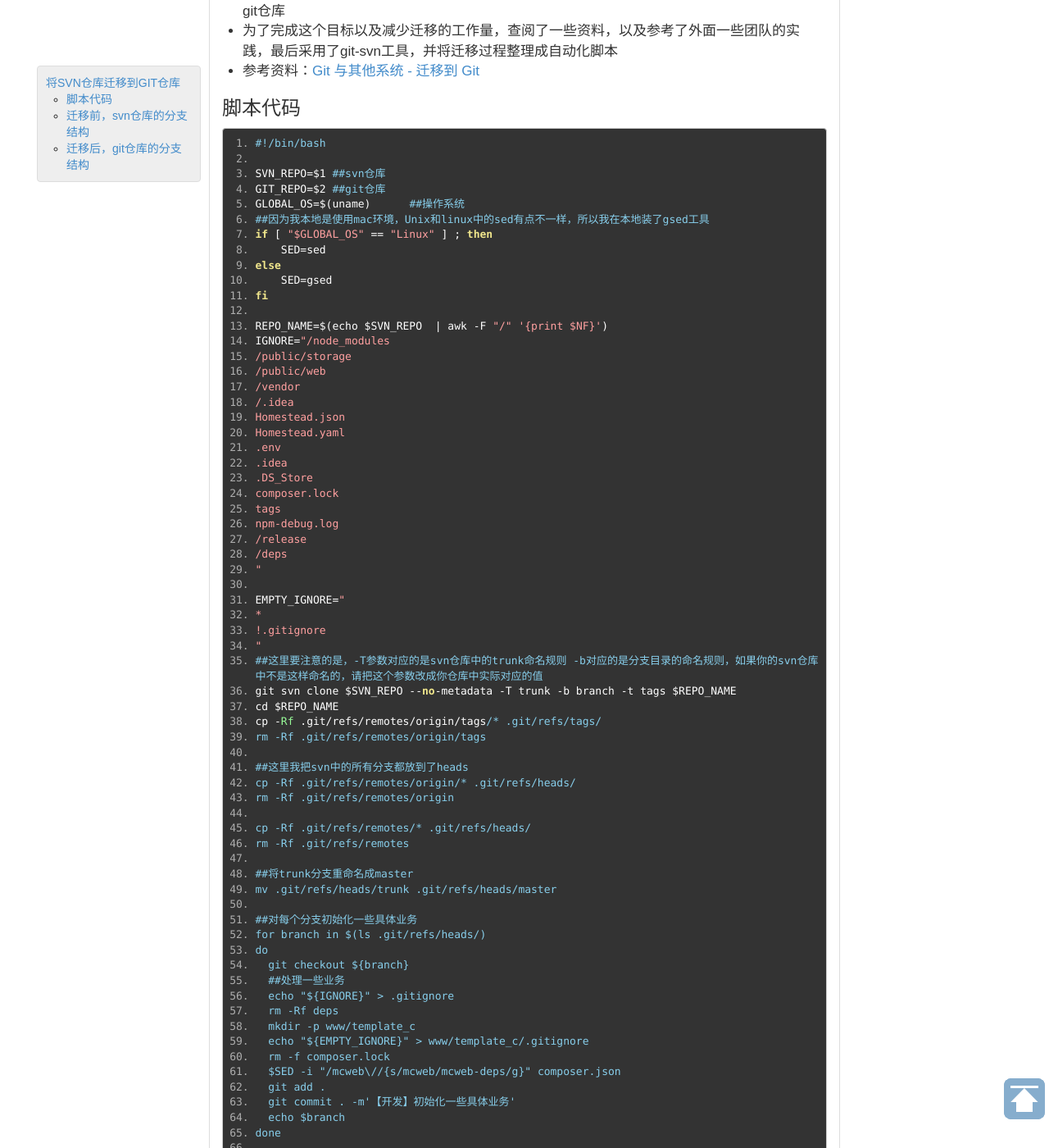
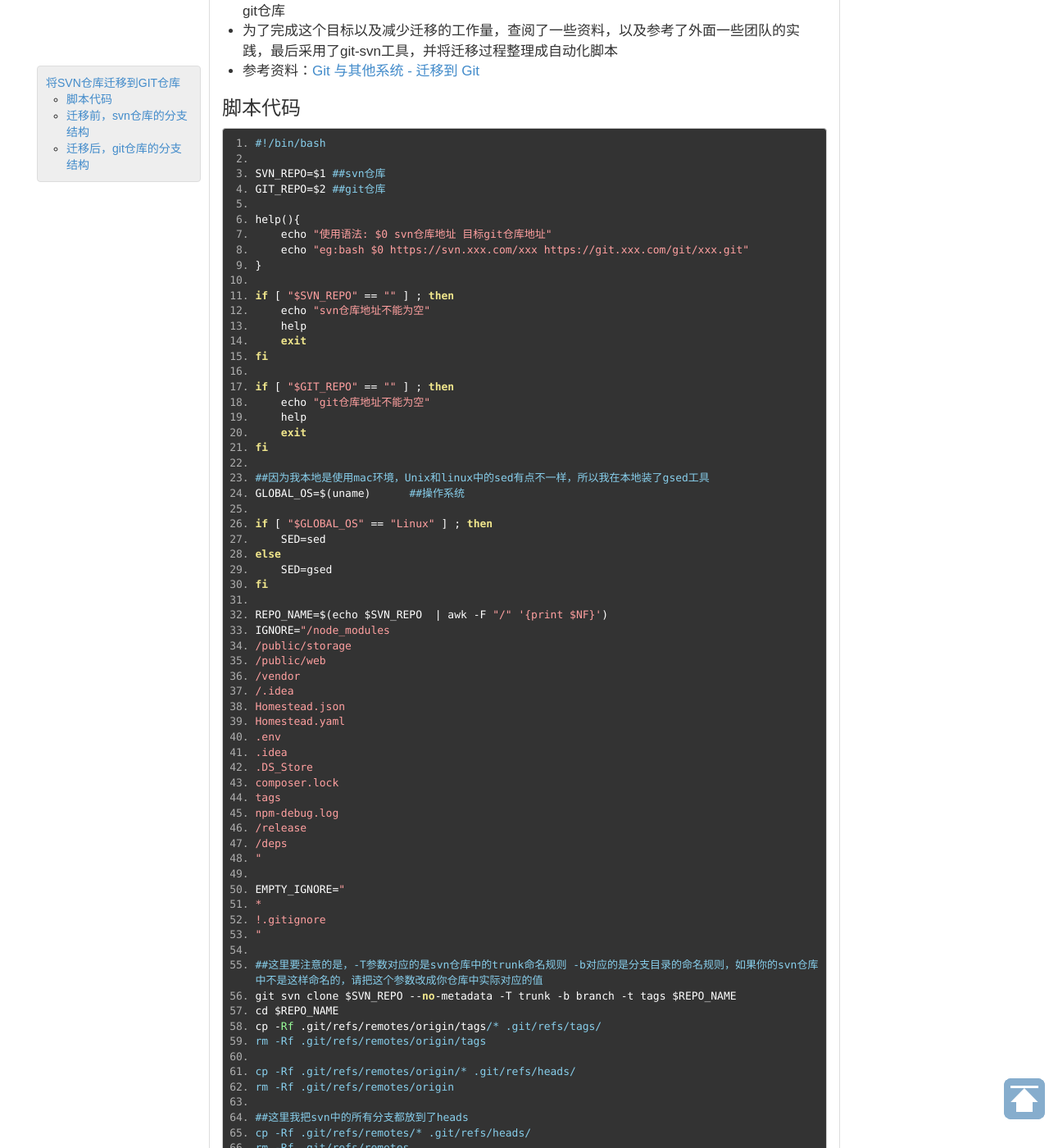
Before and after one commit to leoluffy/leoluffy.github.io, a Jekyll site: the page built from _posts/2017-04-24-svn-transfer-to-git.md, in a window 1280 px wide and 1400 px high, scrolled down 319 px. Shown: the whole window at 82% size. Built offline with Jekyll 4.4.1, drawn with Linux system fonts in a browser that asks for light colours; comment, search, counter and statistics services are not loaded.

Commit message:
【文章】提交文章

````diff
--- a/_posts/2017-04-24-svn-transfer-to-git.md
+++ b/_posts/2017-04-24-svn-transfer-to-git.md
@@ -22,8 +22,27 @@ tags : [GIT]
 
 SVN_REPO=$1 ##svn仓库
 GIT_REPO=$2 ##git仓库
+
+help(){
+    echo "使用语法: $0 svn仓库地址 目标git仓库地址"
+    echo "eg:bash $0 https://svn.xxx.com/xxx https://git.xxx.com/git/xxx.git"
+}
+
+if [ "$SVN_REPO" == "" ] ; then
+    echo "svn仓库地址不能为空"
+    help
+    exit
+fi
+
+if [ "$GIT_REPO" == "" ] ; then
+    echo "git仓库地址不能为空"
+    help
+    exit
+fi
+
+##因为我本地是使用mac环境，Unix和linux中的sed有点不一样，所以我在本地装了gsed工具
 GLOBAL_OS=$(uname)      ##操作系统
-##因为我本地是使用mac环境，Unix和linux中的sed有点不一样，所以我在本地装了gsed工具
+
 if [ "$GLOBAL_OS" == "Linux" ] ; then
     SED=sed
 else
@@ -52,16 +71,17 @@ EMPTY_IGNORE="
 *
 !.gitignore
 "
+
 ##这里要注意的是，-T参数对应的是svn仓库中的trunk命名规则 -b对应的是分支目录的命名规则，如果你的svn仓库中不是这样命名的，请把这个参数改成你仓库中实际对应的值
 git svn clone $SVN_REPO --no-metadata -T trunk -b branch -t tags $REPO_NAME
 cd $REPO_NAME
 cp -Rf .git/refs/remotes/origin/tags/* .git/refs/tags/
 rm -Rf .git/refs/remotes/origin/tags
 
-##这里我把svn中的所有分支都放到了heads
 cp -Rf .git/refs/remotes/origin/* .git/refs/heads/
 rm -Rf .git/refs/remotes/origin
 
+##这里我把svn中的所有分支都放到了heads
 cp -Rf .git/refs/remotes/* .git/refs/heads/
 rm -Rf .git/refs/remotes
 
@@ -71,24 +91,24 @@ mv .git/refs/heads/trunk .git/refs/heads/master
 ##对每个分支初始化一些具体业务
 for branch in $(ls .git/refs/heads/)
 do
-  git checkout ${branch}
-  ##处理一些业务
-  echo "${IGNORE}" > .gitignore
-  rm -Rf deps
-  mkdir -p www/template_c
-  echo "${EMPTY_IGNORE}" > www/template_c/.gitignore
-  rm -f composer.lock
-  $SED -i "/mcweb\//{s/mcweb/mcweb-deps/g}" composer.json
-  git add .
-  git commit . -m'【开发】初始化一些具体业务'
-  echo $branch
+    git checkout ${branch}
+    ##处理一些业务
+    echo "${IGNORE}" > .gitignore
+    rm -Rf deps
+    mkdir -p www/template_c
+    echo "${EMPTY_IGNORE}" > www/template_c/.gitignore
+    rm -f composer.lock
+    $SED -i "/mcweb\//{s/mcweb/mcweb-deps/g}" composer.json
+    git add .
+    git commit . -m'【开发】初始化一些具体业务'
+    echo $branch
 done
 
 
 git remote add origin $GIT_REPO
+git checkout master
 git pull --rebase origin master
 git push origin --all
-
 
 ```
 
````
